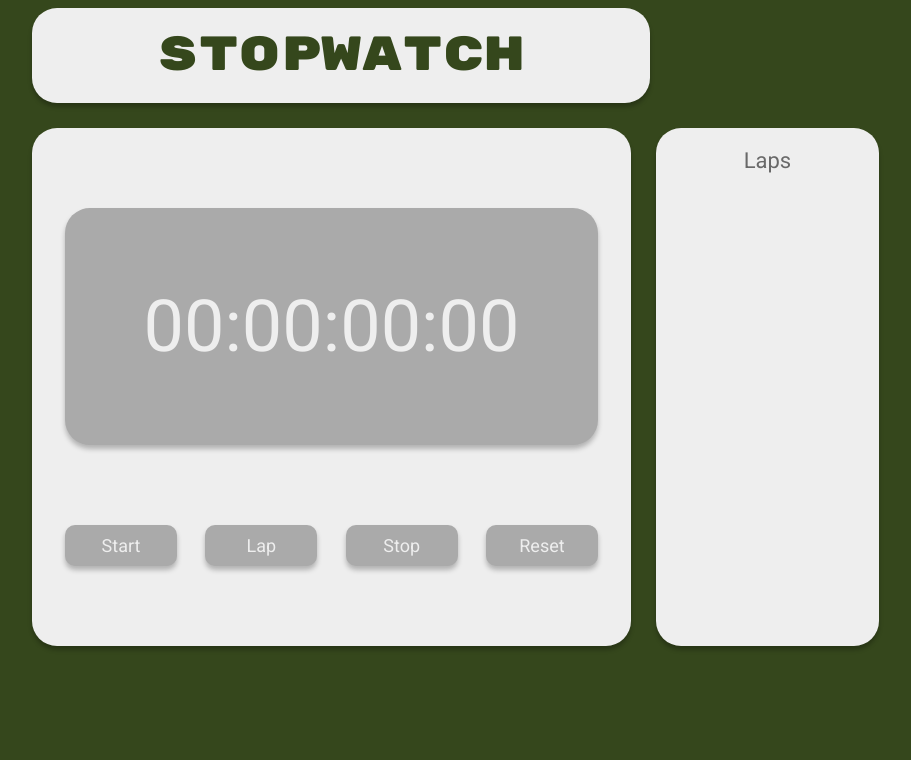
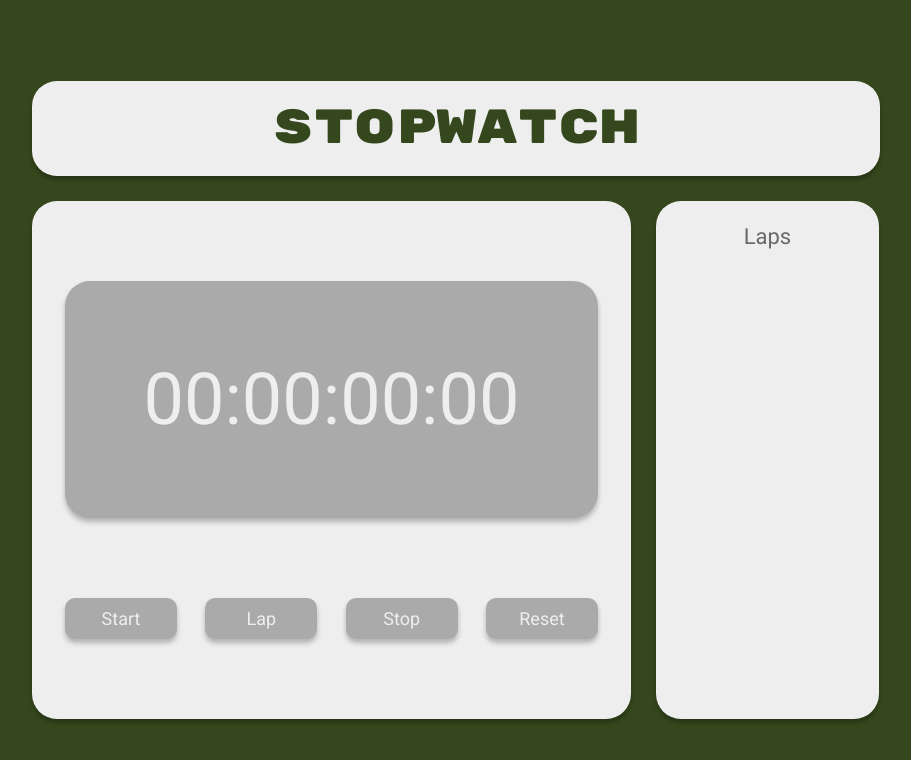
Before and after one commit to Dridr1/a-simple-stopwatch, a plain HTML site: page index.html in a window 1280 px wide. Shown: the whole page, without its empty margins (172-1083 px from the left). Drawn offline with Linux system fonts and the light colour scheme.

Commit message:
minor visual updates

```diff
--- a/index.html
+++ b/index.html
@@ -19,7 +19,7 @@
         <header>
             <h1>STOPWATCH</h1>
         </header>
-        <div style="display: flex;" class="time-laps">
+        <div class="time-laps">
             <div class="stopwatch">
                 <div class="time">
                     00:00:00:00
--- a/reset.css
+++ b/reset.css
@@ -0,0 +1,43 @@
+html, body, div, span, applet, object, iframe,
+h1, h2, h3, h4, h5, h6, p, blockquote, pre,
+a, abbr, acronym, address, big, cite, code,
+del, dfn, em, img, ins, kbd, q, s, samp,
+small, strike, strong, sub, sup, tt, var,
+b, u, i, center,
+dl, dt, dd, ol, ul, li,
+fieldset, form, label, legend,
+table, caption, tbody, tfoot, thead, tr, th, td,
+article, aside, canvas, details, embed,
+figure, figcaption, footer, header, hgroup,
+menu, nav, output, ruby, section, summary,
+time, mark, audio, video {
+	margin: 0;
+	padding: 0;
+	border: 0;
+	font-size: 100%;
+	font: inherit;
+	vertical-align: baseline;
+}
+/* HTML5 display-role reset for older browsers */
+article, aside, details, figcaption, figure,
+footer, header, hgroup, menu, nav, section {
+	display: block;
+}
+body {
+	line-height: 1;
+}
+ol, ul {
+	list-style: none;
+}
+blockquote, q {
+	quotes: none;
+}
+blockquote:before, blockquote:after,
+q:before, q:after {
+	content: '';
+	content: none;
+}
+table {
+	border-collapse: collapse;
+	border-spacing: 0;
+}
--- a/style.css
+++ b/style.css
@@ -5,8 +5,11 @@
 ::-webkit-scrollbar{
     display: none;
 }
-
+html{
+    height: 100%;
+}
 body{
+    height: 100%;
     display: flex;
     flex-direction: column;
     justify-content: center;
@@ -20,7 +23,7 @@ body{
     flex-direction: column;
 }
 header{
-    width: 618px;
+    width: 97.3%;
     height: 95px;
     background: #EEEEEE;
     box-shadow: 0px 4px 4px rgba(0, 0, 0, 0.25);
@@ -81,6 +84,7 @@ h1{
     margin: 25px 25px 0 0;
     padding: 0 18px ;
     overflow-y: auto;
+    padding-top: 25px;
 }
 
 .buttons{
@@ -110,6 +114,7 @@ h3{
     font-size: 22px;
     line-height: 21px;
     color: dimgray;
+    margin-bottom: 25px;
 }
 .lap{
     width: 100%;
@@ -121,3 +126,6 @@ h3{
     display: flex;
     justify-content: space-between;
 }
+.time-laps{
+    display: flex;
+}
```
Also changed, not shown: 1 other file. Lines whose indentation alone changed are shown as unchanged.
